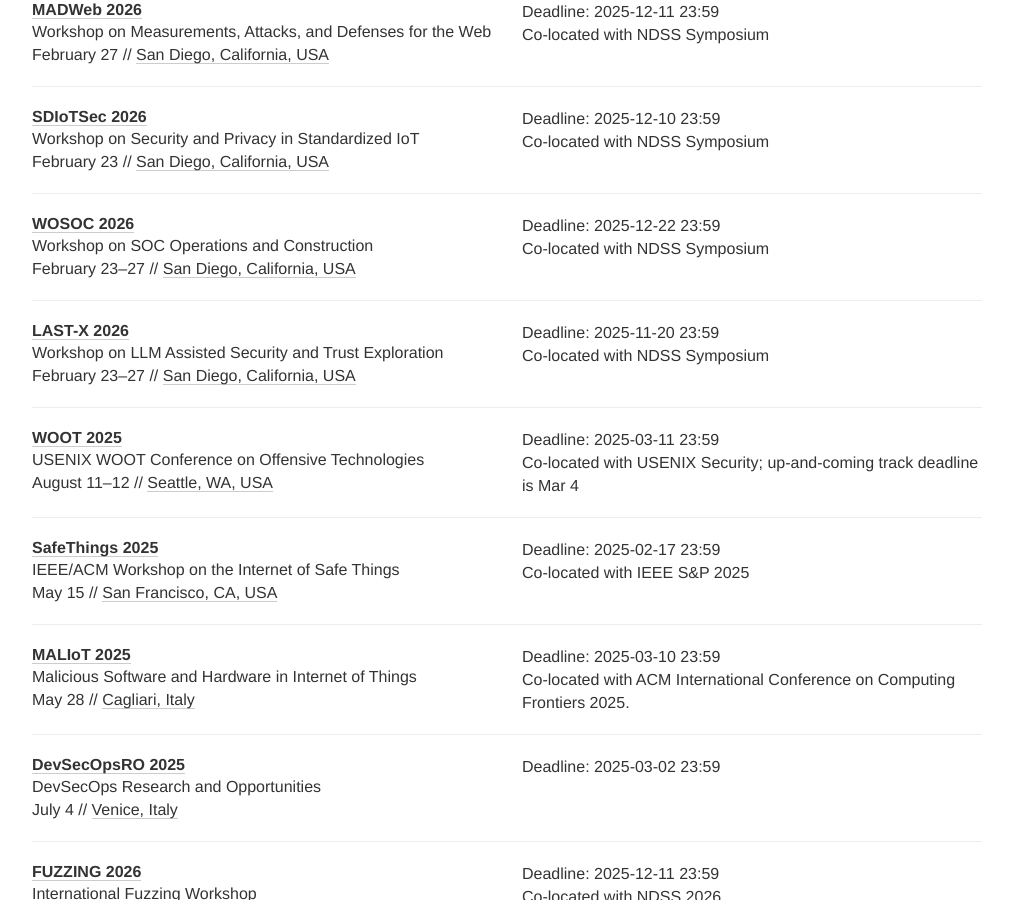
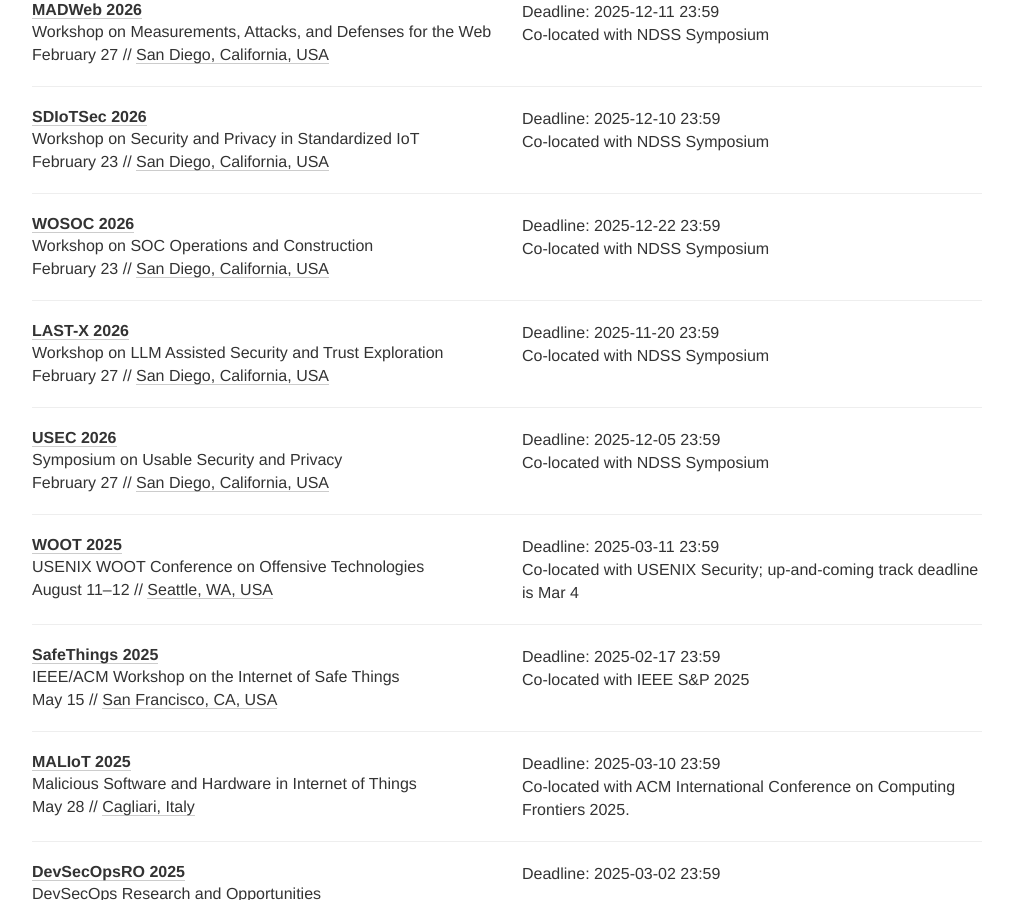
Before and after one commit to sec-deadlines/sec-deadlines.github.io, a Jekyll site: the page built from index.html, in a window 1280 px wide and 900 px high, scrolled down 14404 px. Shown: the whole window, without its empty margins (133-1146 px from the left). Built offline with Jekyll 4.4.1, drawn with Linux system fonts in a browser that asks for light colours; nearby versions of some CDN libraries; comment, search, counter and statistics services are not loaded.

Commit message:
Update USEC'26

```diff
--- a/_data/conferences.yml
+++ b/_data/conferences.yml
@@ -974,7 +974,7 @@
   comment: Co-located with NDSS Symposium
   deadline:
     - "2025-12-22 23:59"
-  date: February 23-27
+  date: February 23
   place: San Diego, California, USA
   tags: [SEC, SHOP]
 
@@ -985,9 +985,20 @@
   comment: Co-located with NDSS Symposium
   deadline:
     - "2025-11-20 23:59"
-  date: February 23-27
+  date: February 27
   place: San Diego, California, USA
   tags: [SEC, SHOP]
+
+- name: USEC
+  description: Symposium on Usable Security and Privacy
+  year: 2026
+  link: https://www.ndss-symposium.org/ndss2026/submissions/cfp-usec/
+  comment: Co-located with NDSS Symposium
+  deadline:
+    - "2025-12-05 23:59"
+  date: February 27
+  place: San Diego, California, USA
+  tags: [SEC, PRIV, SHOP]
 
 - name: WOOT
   description: USENIX WOOT Conference on Offensive Technologies
```
